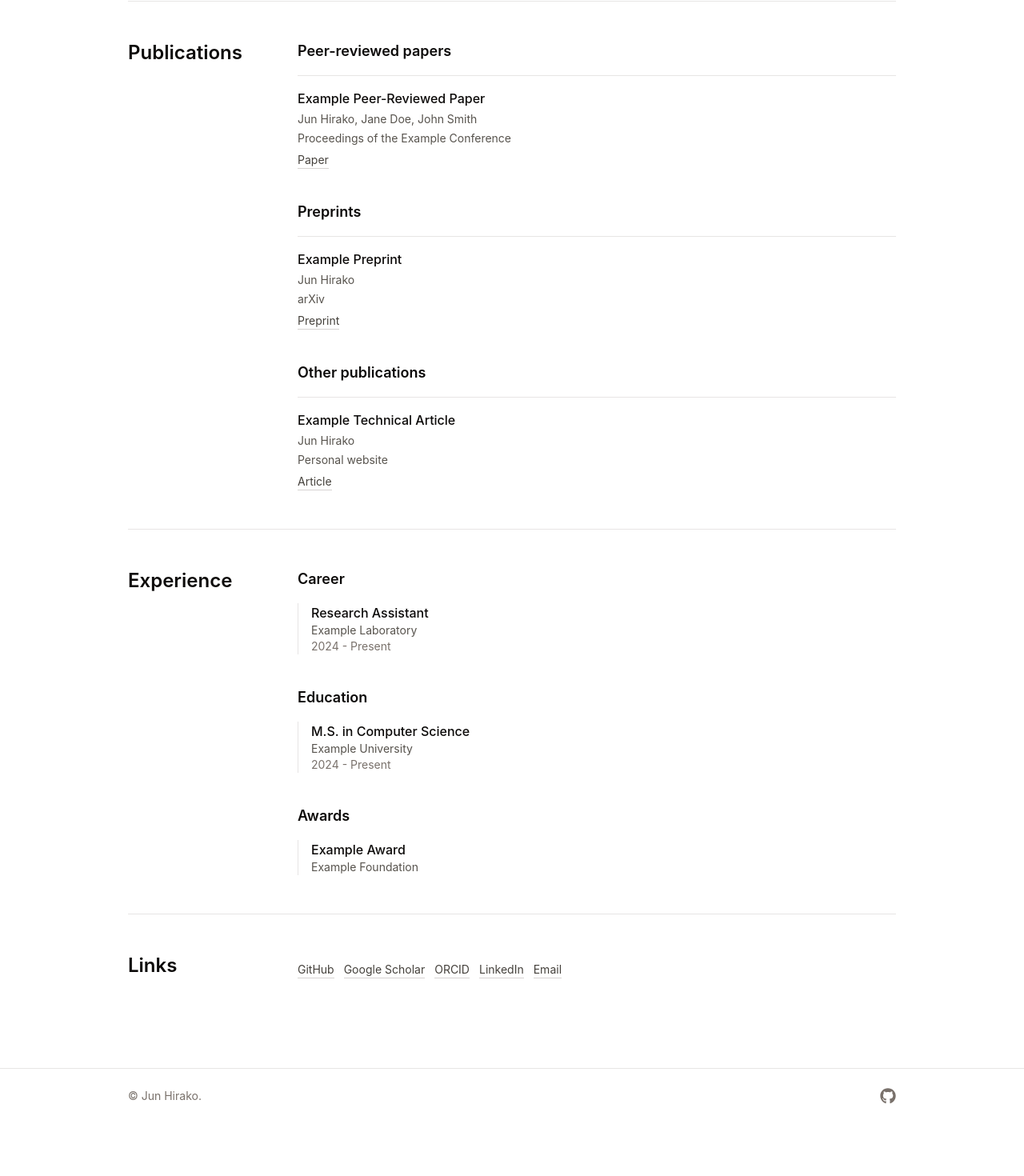
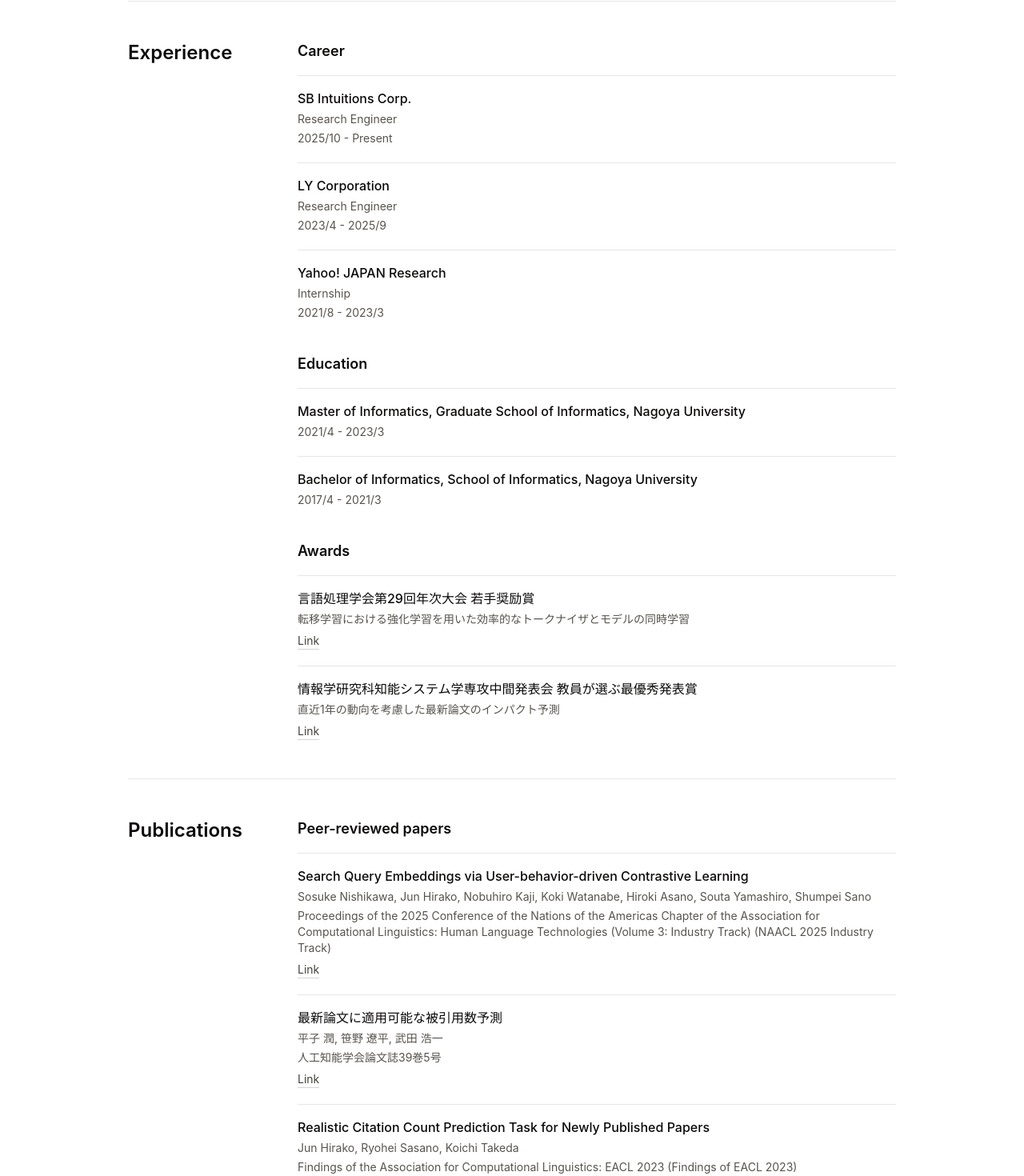
Before and after one commit to moisutsu/moisutsu.github.io, a Next.js app: page / in a window 1280 px wide. Shown: the part 360-1830 px from the top of the page at 80% size. Before the commit the page ends 1764 px from the top, so only its background shows below. Built offline with nearby package versions, Linux system fonts and the light colour scheme.

Commit message:
Update data

```diff
--- a/src/app/layout.tsx
+++ b/src/app/layout.tsx
@@ -7,6 +7,10 @@ import Header from "@/layouts/Header";
 export const metadata = {
   title: "Jun Hirako",
   description: "Jun Hirako's portfolio",
+  icons: {
+    icon: "/moisutsu-icon.jpg",
+    apple: "/moisutsu-icon.jpg",
+  },
 };
 
 export default function RootLayout({ children }: { children: React.ReactNode }) {
--- a/src/app/page.tsx
+++ b/src/app/page.tsx
@@ -45,13 +45,15 @@ const CareerList = function ({ items }: { items: CareerItem[] }) {
       {items.map((item) => (
         <li
           key={`${item.role}-${item.organization}-${item.start}`}
-          className='border-l border-stone-200 pl-4'
+          className='border-t border-stone-200 pt-4'
         >
-          <h4 className='font-medium text-stone-950'>{item.role}</h4>
-          <p className='text-sm text-stone-600'>{item.organization}</p>
-          <p className='text-sm text-stone-500'>
-            {item.start} - {item.end}
-          </p>
+          <div className='flex flex-col gap-1'>
+            <h4 className='font-medium text-stone-950'>{item.organization}</h4>
+            <p className='text-sm text-stone-600'>{item.role}</p>
+            <p className='text-sm text-stone-600'>
+              {item.start} - {item.end}
+            </p>
+          </div>
         </li>
       ))}
     </ol>
@@ -62,15 +64,13 @@ const EducationList = function ({ items }: { items: EducationItem[] }) {
   return (
     <ol className='space-y-5'>
       {items.map((item) => (
-        <li
-          key={`${item.degree}-${item.institution}-${item.start}`}
-          className='border-l border-stone-200 pl-4'
-        >
-          <h4 className='font-medium text-stone-950'>{item.degree}</h4>
-          <p className='text-sm text-stone-600'>{item.institution}</p>
-          <p className='text-sm text-stone-500'>
-            {item.start} - {item.end}
-          </p>
+        <li key={`${item.institution}-${item.start}`} className='border-t border-stone-200 pt-4'>
+          <div className='flex flex-col gap-1'>
+            <h4 className='font-medium text-stone-950'>{item.institution}</h4>
+            <p className='text-sm text-stone-600'>
+              {item.start} - {item.end}
+            </p>
+          </div>
         </li>
       ))}
     </ol>
@@ -81,9 +81,12 @@ const AwardList = function ({ items }: { items: AwardItem[] }) {
   return (
     <ol className='space-y-5'>
       {items.map((item) => (
-        <li key={`${item.title}-${item.organization}`} className='border-l border-stone-200 pl-4'>
-          <h4 className='font-medium text-stone-950'>{item.title}</h4>
-          <p className='text-sm text-stone-600'>{item.organization}</p>
+        <li key={item.title} className='border-t border-stone-200 pt-4'>
+          <div className='flex flex-col gap-1'>
+            <h4 className='font-medium text-stone-950'>{item.title}</h4>
+            {item.subtitle ? <p className='text-sm text-stone-600'>{item.subtitle}</p> : null}
+            {item.links?.length ? <InlineLinks links={item.links} /> : null}
+          </div>
         </li>
       ))}
     </ol>
@@ -127,20 +130,6 @@ const Page = function () {
           </div>
         </section>
 
-        <section id='publications' className='border-b border-stone-200 py-12'>
-          <div className='grid gap-8 lg:grid-cols-[180px_1fr]'>
-            <h2 className={sectionTitleClass}>Publications</h2>
-            <div className='space-y-10'>
-              <PublicationList
-                title='Peer-reviewed papers'
-                publications={publications.peerReviewed}
-              />
-              <PublicationList title='Preprints' publications={publications.preprints} />
-              <PublicationList title='Other publications' publications={publications.other} />
-            </div>
-          </div>
-        </section>
-
         <section id='experience' className='border-b border-stone-200 py-12'>
           <div className='grid gap-8 lg:grid-cols-[180px_1fr]'>
             <h2 className={sectionTitleClass}>Experience</h2>
@@ -161,6 +150,23 @@ const Page = function () {
           </div>
         </section>
 
+        <section id='publications' className='border-b border-stone-200 py-12'>
+          <div className='grid gap-8 lg:grid-cols-[180px_1fr]'>
+            <h2 className={sectionTitleClass}>Publications</h2>
+            <div className='space-y-10'>
+              <PublicationList
+                title='Peer-reviewed papers'
+                publications={publications.peerReviewed}
+              />
+              <PublicationList
+                title='Non-peer-reviewed papers'
+                publications={publications.preprints}
+              />
+              <PublicationList title='Other publications' publications={publications.other} />
+            </div>
+          </div>
+        </section>
+
         <section id='links' className='py-12'>
           <div className='grid gap-8 lg:grid-cols-[180px_1fr]'>
             <h2 className={sectionTitleClass}>Links</h2>
--- a/src/data/experience.yaml
+++ b/src/data/experience.yaml
@@ -1,13 +1,31 @@
 career:
-  - role: Research Assistant
-    organization: Example Laboratory
-    start: "2024"
+  - organization: SB Intuitions Corp.
+    role: Research Engineer
+    start: "2025/10"
     end: Present
+  - organization: LY Corporation
+    role: Research Engineer
+    start: "2023/4"
+    end: "2025/9"
+  - organization: Yahoo! JAPAN Research
+    role: Internship
+    start: "2021/8"
+    end: "2023/3"
 education:
-  - degree: M.S. in Computer Science
-    institution: Example University
-    start: "2024"
-    end: Present
+  - institution: Master of Informatics, Graduate School of Informatics, Nagoya University
+    start: "2021/4"
+    end: "2023/3"
+  - institution: Bachelor of Informatics, School of Informatics, Nagoya University
+    start: "2017/4"
+    end: "2021/3"
 awards:
-  - title: Example Award
-    organization: Example Foundation
+  - title: 言語処理学会第29回年次大会 若手奨励賞
+    subtitle: 転移学習における強化学習を用いた効率的なトークナイザとモデルの同時学習
+    links:
+      - label: Link
+        url: https://www.i.nagoya-u.ac.jp/%E8%A8%80%E8%AA%9E%E5%87%A6%E7%90%86%E5%AD%A6%E4%BC%9A%E3%82%88%E3%82%8A%E5%B9%B4%E6%AC%A1%E5%A4%A7%E4%BC%9A%E8%8B%A5%E6%89%8B%E5%A5%A8%E5%8A%B1%E8%B3%9E%E3%82%92%E5%8F%97%E8%B3%9E%E3%81%97%E3%81%BE/
+  - title: 情報学研究科知能システム学専攻中間発表会 教員が選ぶ最優秀発表賞
+    subtitle: 直近1年の動向を考慮した最新論文のインパクト予測
+    links:
+      - label: Link
+        url: http://cr.fvcrc.i.nagoya-u.ac.jp/pdf/HirakoMid2022a.pdf
--- a/src/data/links.yaml
+++ b/src/data/links.yaml
@@ -2,10 +2,10 @@ links:
   - label: GitHub
     url: https://github.com/moisutsu
   - label: Google Scholar
-    url: https://example.com/scholar
-  - label: ORCID
-    url: https://example.com/orcid
-  - label: LinkedIn
-    url: https://example.com/linkedin
-  - label: Email
-    url: mailto:jun@example.com
+    url: https://scholar.google.com/citations?user=x4r5aXkAAAAJ&hl=ja
+  - label: X
+    url: https://x.com/moisutsu
+  - label: Zenn
+    url: https://zenn.dev/moisutsu
+  - label: Qiita
+    url: https://qiita.com/moisutsu
--- a/src/data/profile.yaml
+++ b/src/data/profile.yaml
@@ -1,5 +1,5 @@
 name: Jun Hirako
-affiliation: Example University, Department of Computer Science
+affiliation: Research Engineer at SB Intuitions Corp.
 photo:
-  src: /profile-placeholder.svg
-  alt: Portrait placeholder for Jun Hirako
+  src: /moisutsu.jpg
+  alt: Beach landscape used as Jun Hirako's profile image
--- a/src/data/publications.yaml
+++ b/src/data/publications.yaml
@@ -1,21 +1,93 @@
 peerReviewed:
-  - title: Example Peer-Reviewed Paper
-    authors: Jun Hirako, Jane Doe, John Smith
-    venue: Proceedings of the Example Conference
+  - title: Search Query Embeddings via User-behavior-driven Contrastive Learning
+    authors: Sosuke Nishikawa, Jun Hirako, Nobuhiro Kaji, Koki Watanabe, Hiroki Asano, Souta Yamashiro, Shumpei Sano
+    venue: "Proceedings of the 2025 Conference of the Nations of the Americas Chapter of the Association for Computational Linguistics: Human Language Technologies (Volume 3: Industry Track) (NAACL 2025 Industry Track)"
     links:
-      - label: Paper
-        url: https://example.com/paper
+      - label: Link
+        url: https://aclanthology.org/2025.naacl-industry.12/
+  - title: 最新論文に適用可能な被引用数予測
+    authors: 平子 潤, 笹野 遼平, 武田 浩一
+    venue: 人工知能学会論文誌39巻5号
+    links:
+      - label: Link
+        url: https://www.jstage.jst.go.jp/article/tjsai/39/5/39_39-5_B-O11/_article/-char/ja/
+  - title: Realistic Citation Count Prediction Task for Newly Published Papers
+    authors: Jun Hirako, Ryohei Sasano, Koichi Takeda
+    venue: "Findings of the Association for Computational Linguistics: EACL 2023 (Findings of EACL 2023)"
+    links:
+      - label: Link
+        url: https://aclanthology.org/2023.findings-eacl.84/
+  - title: Research impact analysis of international funding agencies in the realm of allergy and immunology
+    authors: Takeya Adachi, Yasushi Ogawa, Tamami Fukushi, Kei Ito, Amane Koizumi, Masashi Shirabe, Masako Toriya, Jun Hirako, Takenori Inomata, Katsunori Masaki, Ryohei Sasano, Sakura Sato, Keigo Kainuma, Masaki Futamura, Keiko Kan-o, Yosuke Kurashima, Saeko Nakajima, Masafumi Sakashita, Hideaki Morita, Aikichi Iwamoto, Sankei Nishima, Mayumi Tamari, Hajime Iizuka
+    venue: "Allergy: European Journal of Allergy and Clinical Immunology (Allergy)"
+    links:
+      - label: Link
+        url: https://doi.org/10.1111/all.15249
 preprints:
-  - title: Example Preprint
-    authors: Jun Hirako
-    venue: arXiv
+  - title: ブラックボックスな検索エンジンに対するクエリ拡張に特化したSLMの強化学習
+    authors: 福地 成彦, 平子 潤, 梅本 和俊
+    venue: 第18回データ工学と情報マネジメントに関するフォーラム (DEIM 2026)
     links:
-      - label: Preprint
-        url: https://example.com/preprint
+      - label: Link
+        url: https://pub.confit.atlas.jp/ja/event/deim2026/presentation/1F-05
+  - title: ユーザ行動ログに基づくクエリ理解のための検索クエリ埋め込み
+    authors: 西川 荘介, 平子 潤, 鍜治 伸裕, 渡邉 幸暉, 浅野 広樹, 山城 颯太, 佐野 峻平
+    venue: 言語処理学会第31回年次大会 (NLP 2025)
+    links:
+      - label: Link
+        url: https://www.anlp.jp/proceedings/annual_meeting/2025/pdf_dir/P8-17.pdf
+  - title: 検索クリックログに基づくクエリ理解に特化した埋め込み
+    authors: 西川 荘介, 平子 潤, 佐野 峻平, 浅野 広樹, 渡邉 幸暉, 山城 颯太, 鍜治 伸裕
+    venue: 第19回YANSシンポジウム (YANS 2024)
+    links:
+      - label: Link
+        url: https://yans.anlp.jp/?page=1741581649
+  - title: "CiMaTe: Citation Count Prediction Effectively Leveraging the Main Text"
+    authors: Jun Hirako, Ryohei Sasano, Koichi Takeda
+    venue: arXiv preprint (arXiv)
+    links:
+      - label: Link
+        url: https://arxiv.org/abs/2410.04404
+  - title: 論文の階層構造を活用した被引用数予測
+    authors: 平子 潤, 笹野 遼平, 武田 浩一
+    venue: 言語処理学会第29回年次大会 (NLP 2023)
+    links:
+      - label: Link
+        url: https://www.anlp.jp/proceedings/annual_meeting/2023/pdf_dir/P7-10.pdf
+  - title: 転移学習における強化学習を用いた効率的なトークナイザとモデルの同時学習
+    authors: 平子 潤, 柴田 知秀
+    venue: 言語処理学会第29回年次大会 (NLP 2023)
+    links:
+      - label: Link
+        url: https://www.anlp.jp/proceedings/annual_meeting/2023/pdf_dir/Q6-4.pdf
+  - title: 直近1年の動向を考慮した最新論文のインパクト予測
+    authors: 平子 潤, 笹野 遼平, 武田 浩一
+    venue: 言語処理学会第28回年次大会 (NLP 2022)
+    links:
+      - label: Link
+        url: https://www.anlp.jp/proceedings/annual_meeting/2022/pdf_dir/A6-5.pdf
+  - title: 静的な単語埋め込みによるカタカナ語を対象としたBERTの語彙拡張
+    authors: 平子 潤, 笹野 遼平, 武田 浩一
+    venue: 言語処理学会第27回年次大会 (NLP 2021)
+    links:
+      - label: Link
+        url: https://www.anlp.jp/proceedings/annual_meeting/2021/pdf_dir/P4-11.pdf
 other:
-  - title: Example Technical Article
-    authors: Jun Hirako
-    venue: Personal website
+  - title: DEIM2026参加報告
+    authors: 福地 成彦, 董 于洋, 梅本 和俊, 平子 潤, 新田 洸平
+    venue: SB Intuitions TECH BLOG
     links:
-      - label: Article
-        url: https://example.com/article
+      - label: Link
+        url: https://www.sbintuitions.co.jp/blog/entry/2026/03/19/161848
+  - title: StaticEmbeddingを用いた高速な検索クエリ埋め込み
+    authors: 平子 潤
+    venue: LINEヤフー Tech Blog
+    links:
+      - label: Link
+        url: https://techblog.lycorp.co.jp/ja/20250804a
+  - title: BERTによるテキスト分類チュートリアル
+    authors: 塚越 駿, 平子 潤
+    venue: 自然言語処理30巻2号 学会記事
+    links:
+      - label: Link
+        url: https://www.jstage.jst.go.jp/article/jnlp/30/2/30_867/_article/-char/ja/
--- a/src/lib/content.ts
+++ b/src/lib/content.ts
@@ -38,7 +38,6 @@ type CareerItem = {
 };
 
 type EducationItem = {
-  degree: string;
   institution: string;
   start: string;
   end: string;
@@ -46,7 +45,8 @@ type EducationItem = {
 
 type AwardItem = {
   title: string;
-  organization: string;
+  subtitle?: string;
+  links?: Link[];
 };
 
 type Experience = {
```
Also changed, not shown: src/layouts/Header.tsx (+4 -4 lines), public/moisutsu-icon.jpg (added), public/moisutsu.jpg (added).
